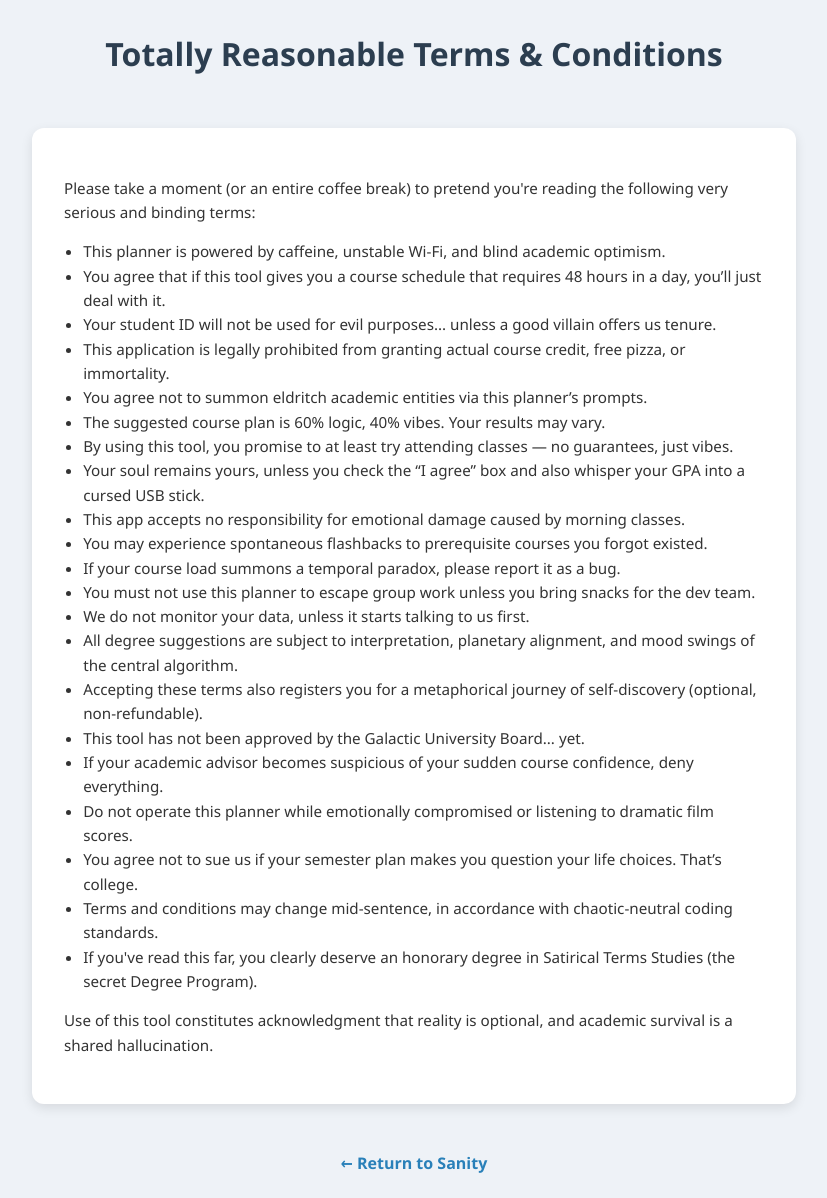
After one commit to ZhannaSargsyan/Student-Course-Planner-, a Flask app: page /terms in a window 1280 px wide. The commit adds this page. Shown: the whole page, without its empty margins (226-1053 px from the left). Run offline with Flask 3, Linux system fonts and the light colour scheme.

Commit message:
A little major frontend commit
Added `bleach` dependency to prevent XSS Attacks
Changed the "Degree" logic
Restructured the `styles.css`
Added a script for disabling button animations
Modified the Welcome page, now there is a "Terms and Conditions" link
Added a followup page
Added a funny "Terms" page

```diff
--- a/frontend-python/app.py
+++ b/frontend-python/app.py
@@ -1,11 +1,16 @@
 from flask import Flask, render_template, request
 import requests
+import bleach
 
 app = Flask(__name__)
 
 @app.route('/')
 def welcome():
     return render_template('welcome.html')
+
+@app.route('/terms')
+def terms():
+    return render_template('terms.html')
 
 @app.route('/start', methods=['POST'])
 def start():
@@ -14,24 +19,64 @@ def start():
     else:
         return render_template('welcome.html', error="You must agree to the terms to continue.")
 
+@app.route('/followup', methods=['POST'])
+def followup():
+    original = request.form.get('original', '[No original response]')
+    question = request.form.get('question', '')
+
+    # Placeholder: Echoing for now
+    followup_prompt = f"Follow-up question: {question}\n\nOriginal response:\n{original}"
+    # followup_response = get_gemini_plan(followup_prompt)
+    followup_response = followup_prompt  # temporary echo
+
+    return render_template('followup.html',
+                           original=original,
+                           question=question,
+                           followup_response=followup_response)
+
 @app.route('/plan', methods=['POST'])
 def plan():
-    name = request.form['name']
-    surname = request.form['surname']
-    student_id = request.form['student_id']
-    degree = request.form['degree']
-    workload = request.form['workload']
-    interests = request.form['interests']
-    availability = request.form['availability']
+    fields = ['name', 'surname', 'student_id', 'degree', 'workload', 'interests', 'availability']
+    cleaned_data = {f: bleach.clean(request.form[f]) for f in fields}
+
+    degree = cleaned_data['degree']
+
+    degree_map = {
+        "BAB"    : "Bachelor of Arts in Business",
+        "BAEC"   : "Bachelor of Arts in English and Communications",
+        "BAPG"   : "Bachelor of Arts in Politics and Governance",
+        "BSCS"   : "Bachelor of Science in Computer Science",
+        "BSDS"   : "Bachelor of Science in Data Science",
+        "BSES"   : "Bachelor of Science in Engineering Sciences",
+        "BSN"    : "Bachelor of Science in Nursing",
+        "BSESS"  : "Bachelor of Science in Environmental and Sustainability Sciences",
+        "LL.M."  : "Master of Laws",
+        "MAIRD"  : "Master of Arts in International Relations and Diplomacy",
+        "MPA"    : "Master of Public Affairs",
+        "MAHRSJ" : "Master of Arts in Human Rights and Social Justice",
+        "MATEFL" : "Master of Arts in Teaching English as a Foreign Language",
+        "MSE"    : "Master of Science in Economics",
+        "MBA"    : "Master of Business Administration",
+        "MSMA"   : "Master of Science in Management and Analytics",
+        "MEIESM" : "Master of Engineering in Industrial Engineering and Systems Management",
+        "MSCIS"  : "Master of Science in Computer and Information Science",
+        "MPH"    : "Master of Public Health",
+        "MAMJ"   : "Master of Arts in Multiplatform Journalism"
+    }
+
+    full_degree_name = degree_map.get(degree, degree)
 
     prompt = f"""
-    Generate a semester plan for:
-    Student: {name} {surname}, ID: {student_id}
-    Degree Program: {degree}
-    Workload: {workload}
-    Interests: {interests}
-    Availability: {availability}
+    Generate a semester plan for the student: {cleaned_data['name']} {cleaned_data['surname']}, ID: {cleaned_data['student_id']}
+
+    Some additinal inforamation about the student:
+    Degree Program: {full_degree_name}
+    Preferred workload: {cleaned_data['workload']}
+    Interests: {cleaned_data['interests']}
+    Availability: {cleaned_data['availability']}
     """
+
+    print(prompt)
 
     gemini_response = get_gemini_plan(prompt)
     return render_template('result.html', response=gemini_response)
@@ -47,8 +92,11 @@ def get_gemini_plan(prompt):
         "prompt": prompt,
         "model": "gemini-1.5-pro"
     }
-    response = requests.post(endpoint, headers=headers, json=data)
-    return response.json().get("text", "No response from Gemini")
+
+    # response = requests.post(endpoint, headers=headers, json=data)
+    # return response.json().get("text", "No response from Gemini")
+
+    return prompt
 
 if __name__ == '__main__':
     app.run(debug=True)
--- a/frontend-python/requirements.txt
+++ b/frontend-python/requirements.txt
@@ -1,2 +1,3 @@
 flask
 requests
+bleach
--- a/frontend-python/static/styles.css
+++ b/frontend-python/static/styles.css
@@ -108,17 +145,89 @@ a:hover {
     text-decoration: underline;
 }
 
-select {
+/* Chaos begins */
+
+.terms-box {
+    background-color: #fff;
+    padding: 2rem;
+    border-radius: 12px;
+    box-shadow: 0 4px 12px rgba(0, 0, 0, 0.1);
+    max-width: 700px;
+    width: 90%;
+    margin: 2rem auto;
+    font-size: 0.95rem;
+    color: #333;
+    line-height: 1.6;
+}
+
+.terms-box ul {
+    padding-left: 1.2rem;
+}
+
+.back-button {
+    display: block;
+    text-align: center;
+    margin-top: 1rem;
+    margin-bottom: 1.5rem;
+    color: #2980b9;
+    text-decoration: none;
+    font-weight: 600;
+}
+
+.back-button:hover {
+    text-decoration: underline;
+}
+
+.result-box {
+    background-color: #ffffff;
+    padding: 1.5rem;
+    border-radius: 12px;
+    box-shadow: 0 6px 16px rgba(0, 0, 0, 0.1);
+    max-width: 700px;
+    width: 90%;
+    margin: 2rem auto;
+    font-family: monospace;
+    white-space: pre-wrap;
+    line-height: 1.5;
+}
+
+.followup-form {
+    display: flex;
+    flex-direction: column;
+    align-items: center;
+    margin-top: 2rem;
+    width: 90%;
+    max-width: 775px;
+}
+
+.followup-form label {
+    font-size: 1rem;
+    margin-bottom: 0.5rem;
+    color: #34495e;
+    font-weight: 600;
+}
+
+.followup-form input[type="text"] {
     width: 100%;
     padding: 0.75rem;
+    margin-bottom: 1rem;
     border: 1px solid #ccc;
     border-radius: 8px;
     font-size: 1rem;
     background-color: #f9fcff;
-    box-sizing: border-box;
 }
 
-select:focus {
-    border-color: #2980b9;
-    outline: none;
+.followup-form input[type="submit"] {
+    background-color: #2980b9;
+    color: white;
+    padding: 0.75rem 1.5rem;
+    border: none;
+    border-radius: 8px;
+    font-size: 1rem;
+    cursor: pointer;
+    transition: background-color 0.3s ease;
 }
+
+.followup-form input[type="submit"]:hover {
+    background-color: #21618c;
+}
--- /dev/null
+++ b/frontend-python/templates/terms.html
@@ -0,0 +1,43 @@
+<!DOCTYPE html>
+<html>
+<head>
+    <title>Terms and Conditions</title>
+    <link rel="stylesheet" href="{{ url_for('static', filename='styles.css') }}">
+</head>
+<body>
+    <h1>Totally Reasonable Terms & Conditions</h1>
+    <div class="terms-box">
+        <p>
+            Please take a moment (or an entire coffee break) to pretend you're reading the following very serious and binding terms:
+        </p>
+        <ul>
+            <li>This planner is powered by caffeine, unstable Wi-Fi, and blind academic optimism.</li>
+            <li>You agree that if this tool gives you a course schedule that requires 48 hours in a day, you’ll just deal with it.</li>
+            <li>Your student ID will not be used for evil purposes... unless a good villain offers us tenure.</li>
+            <li>This application is legally prohibited from granting actual course credit, free pizza, or immortality.</li>
+            <li>You agree not to summon eldritch academic entities via this planner’s prompts.</li>
+            <li>The suggested course plan is 60% logic, 40% vibes. Your results may vary.</li>
+            <li>By using this tool, you promise to at least try attending classes — no guarantees, just vibes.</li>
+            <li>Your soul remains yours, unless you check the “I agree” box and also whisper your GPA into a cursed USB stick.</li>
+            <li>This app accepts no responsibility for emotional damage caused by morning classes.</li>
+            <li>You may experience spontaneous flashbacks to prerequisite courses you forgot existed.</li>
+            <li>If your course load summons a temporal paradox, please report it as a bug.</li>
+            <li>You must not use this planner to escape group work unless you bring snacks for the dev team.</li>
+            <li>We do not monitor your data, unless it starts talking to us first.</li>
+            <li>All degree suggestions are subject to interpretation, planetary alignment, and mood swings of the central algorithm.</li>
+            <li>Accepting these terms also registers you for a metaphorical journey of self-discovery (optional, non-refundable).</li>
+            <li>This tool has not been approved by the Galactic University Board... yet.</li>
+            <li>If your academic advisor becomes suspicious of your sudden course confidence, deny everything.</li>
+            <li>Do not operate this planner while emotionally compromised or listening to dramatic film scores.</li>
+            <li>You agree not to sue us if your semester plan makes you question your life choices. That’s college.</li>
+            <li>Terms and conditions may change mid-sentence, in accordance with chaotic-neutral coding standards.</li>
+            <li>If you've read this far, you clearly deserve an honorary degree in Satirical Terms Studies (the secret Degree Program).</li>
+        </ul>
+        <p>
+            Use of this tool constitutes acknowledgment that reality is optional, and academic survival is a shared hallucination.
+        </p>
+    </div>
+
+    <a href="/" class="back-button">← Return to Sanity</a>
+</body>
+</html>
```
Also changed, not shown: other parts of frontend-python/static/styles.css (+41 -4 lines), frontend-python/templates/followup.html (added, +34 -0 lines), frontend-python/templates/index.html (+65 -24 lines), frontend-python/templates/result.html (+13 -2 lines), frontend-python/templates/welcome.html (+32 -6 lines).
